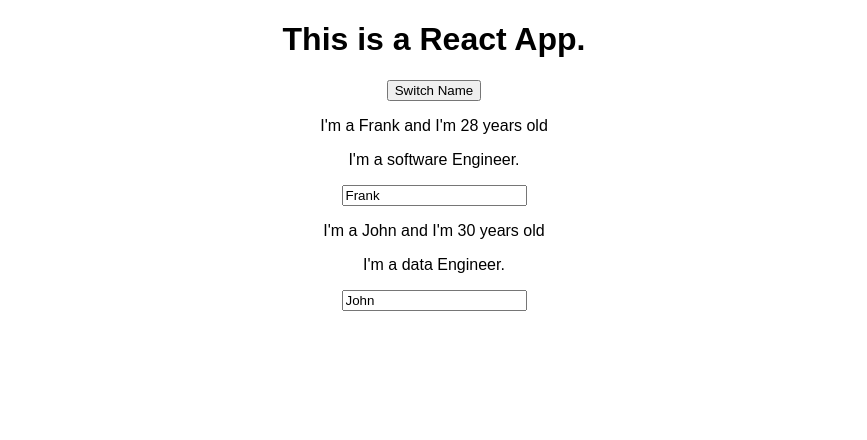
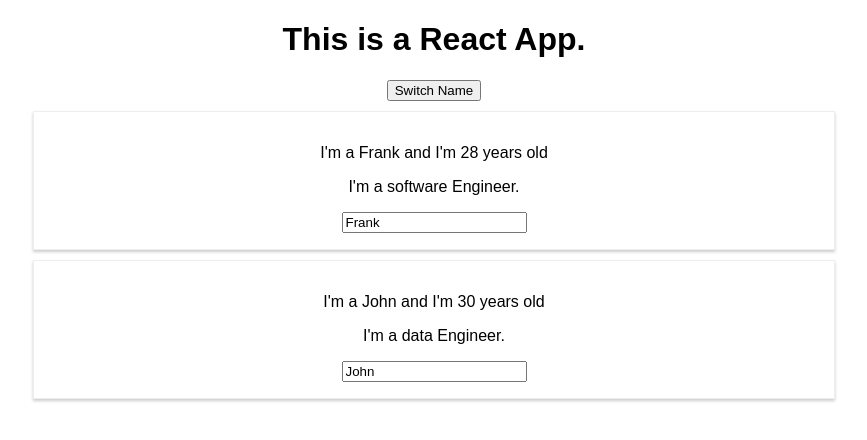
Before and after one commit to YenChengLai/react-practice-app, a React (Create React App) app: page / in a window 1280 px wide. Shown: the top 440 px of the page, without its empty margins (206-1073 px from the left). Built offline with nearby package versions, Linux system fonts and the light colour scheme.

Commit message:
feature: add css styles Adding css styles to Person Component Using stylesheet file Person.css to reach the goal

```diff
--- /dev/null
+++ b/src/Person/Person.css
@@ -0,0 +1,8 @@
+.Person {
+    width: 60%;
+    margin: 10px auto;
+    border: 1px solid #eee;
+    box-shadow: 0 2px 3px #ccc;
+    padding: 16px;
+    text-align: center;
+}
--- a/src/Person/Person.js
+++ b/src/Person/Person.js
@@ -1,8 +1,9 @@
 import React from 'react';
+import './Person.css'
 
 const Person = (props) => {
     return (
-        <div>
+        <div className="Person">
             <p onClick={props.click}>I'm a {props.name} and I'm {props.age} years old</p>
             <p>{props.children}</p>
             <input type="text" onChange={props.change} value={props.name}/>
```
